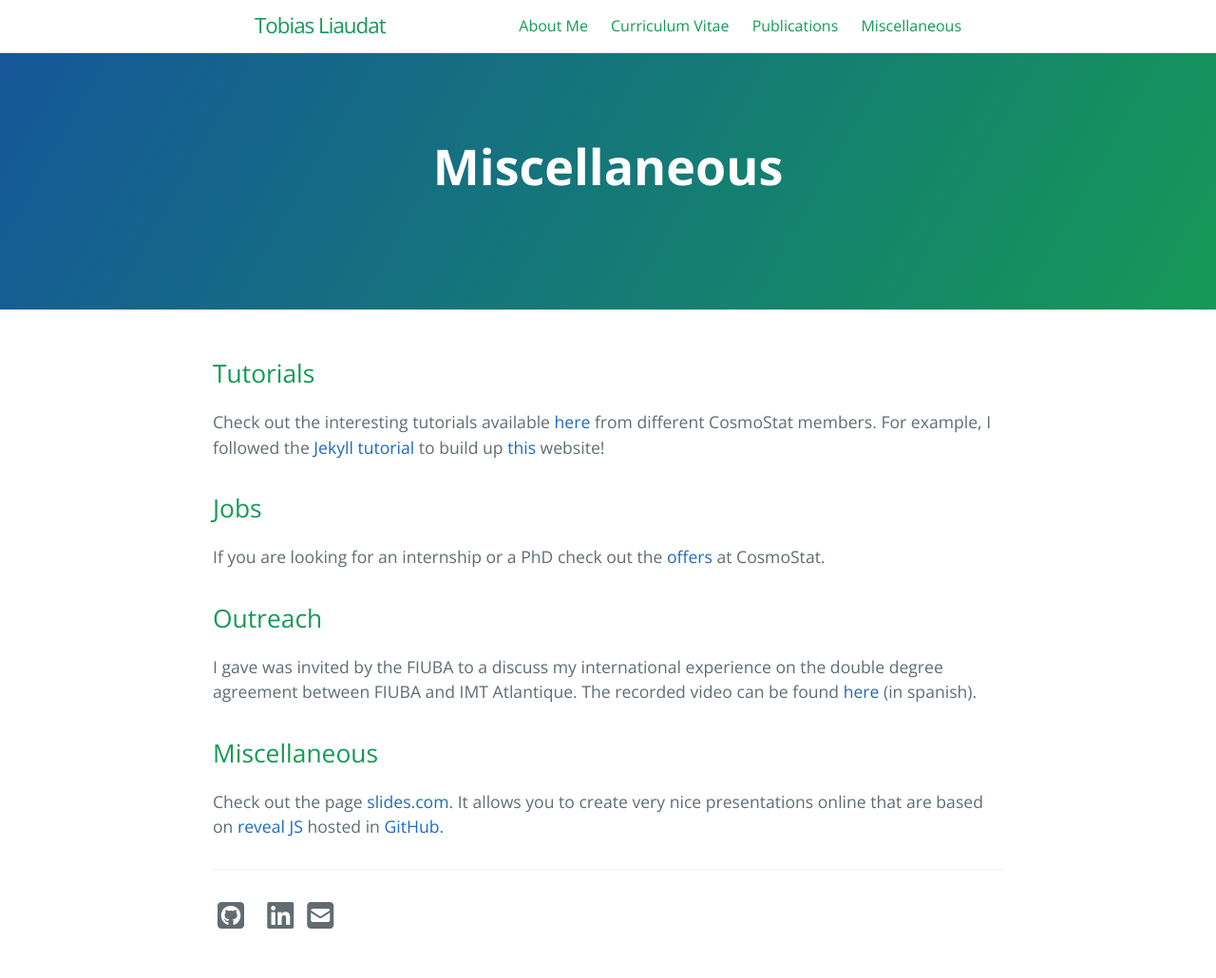
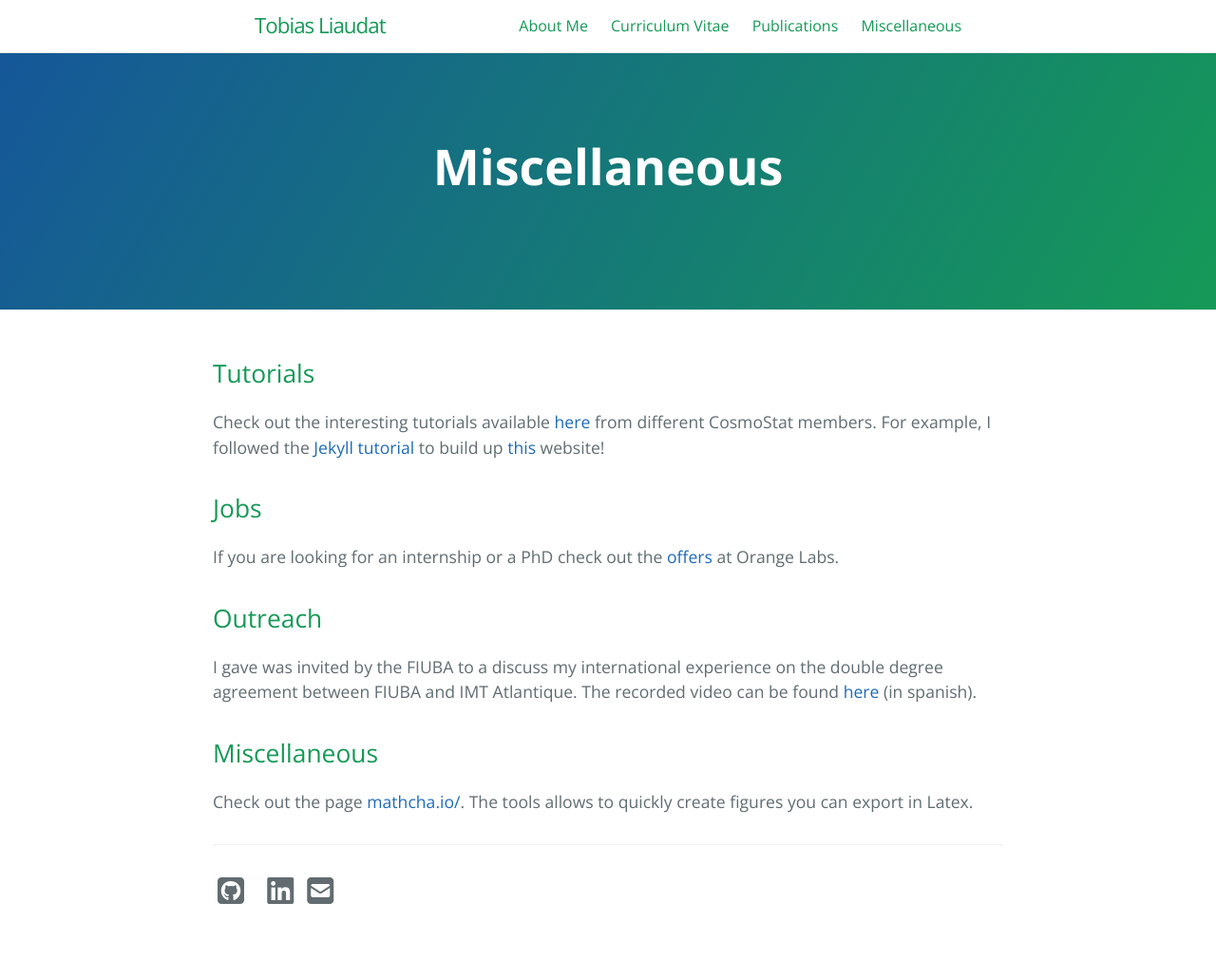
Before and after one commit to thomas-bfs/thomas-bfs.github.io, a Jekyll site: the page built from Miscellaneous.md, in a window 1280 px wide. Shown: the whole page at 95% size. Built offline with Jekyll 4.4.1, drawn with Linux system fonts in a browser that asks for light colours; nearby versions of some CDN libraries; a style sheet for code colours, icons or effects is not loaded; after the commit the page ends 1004 px from its top, so only the background shows below that.

Commit message:
Update Miscellaneous.md

```diff
--- a/Miscellaneous.md
+++ b/Miscellaneous.md
@@ -12,7 +12,7 @@ Check out the interesting tutorials available [here](https://github.com/CosmoSta
 
 ##  Jobs
 
-If you are looking for an internship or a PhD check out the [offers](http://www.cosmostat.org/jobs) at CosmoStat.
+If you are looking for an internship or a PhD check out the [offers](https://orange.jobs/site/en-home/) at Orange Labs.
 
 ## Outreach
 
@@ -20,5 +20,4 @@ I gave was invited by the FIUBA to a discuss my international experience on the
 
 ## Miscellaneous
 
-Check out the page [slides.com](https://slides.com). It allows you to create very nice presentations online that are based on
-[reveal JS](https://revealjs.com) hosted in [GitHub](https://github.com/hakimel/reveal.js/).
+Check out the page [mathcha.io/](https://www.mathcha.io/). The tools allows to quickly create figures you can export in Latex.
```
